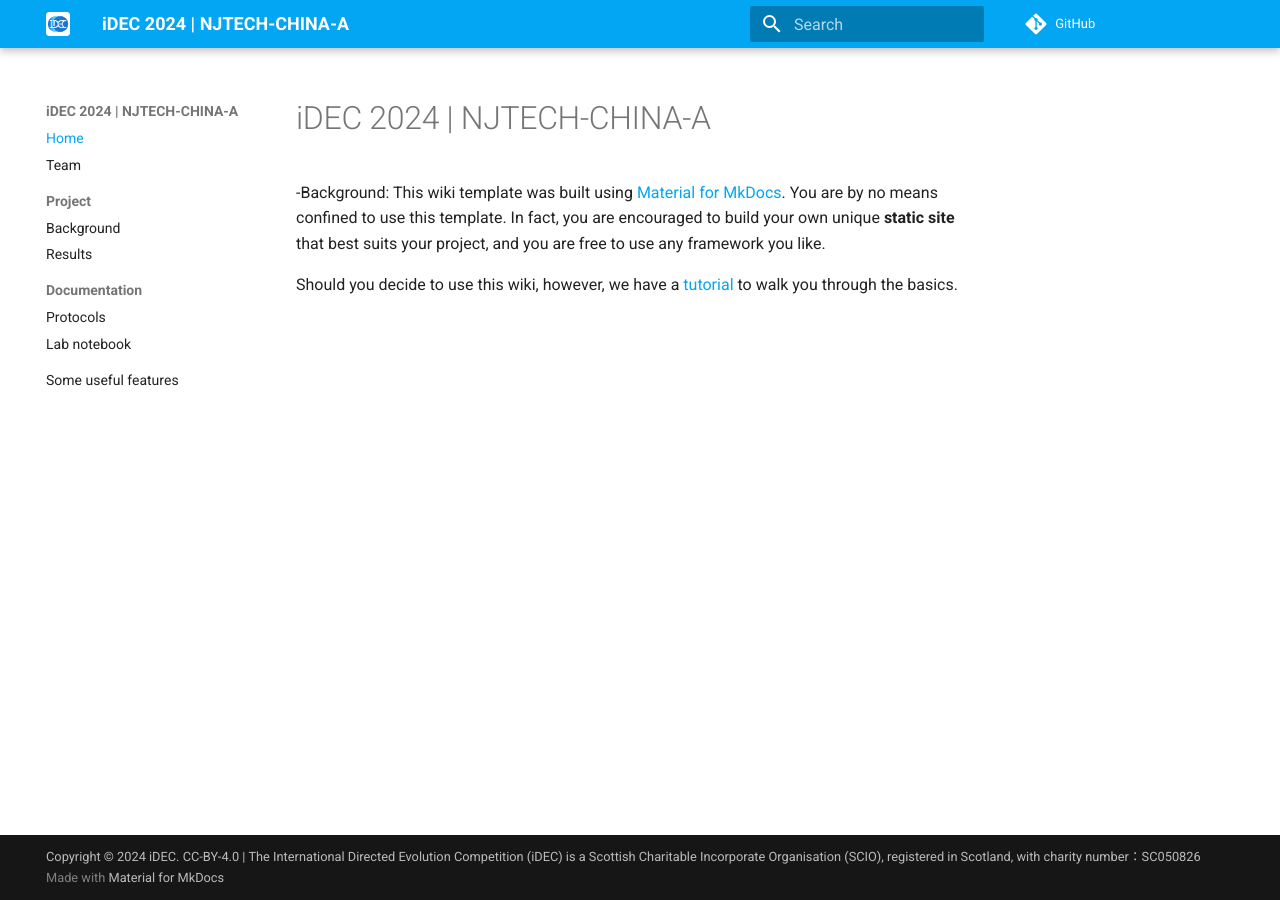
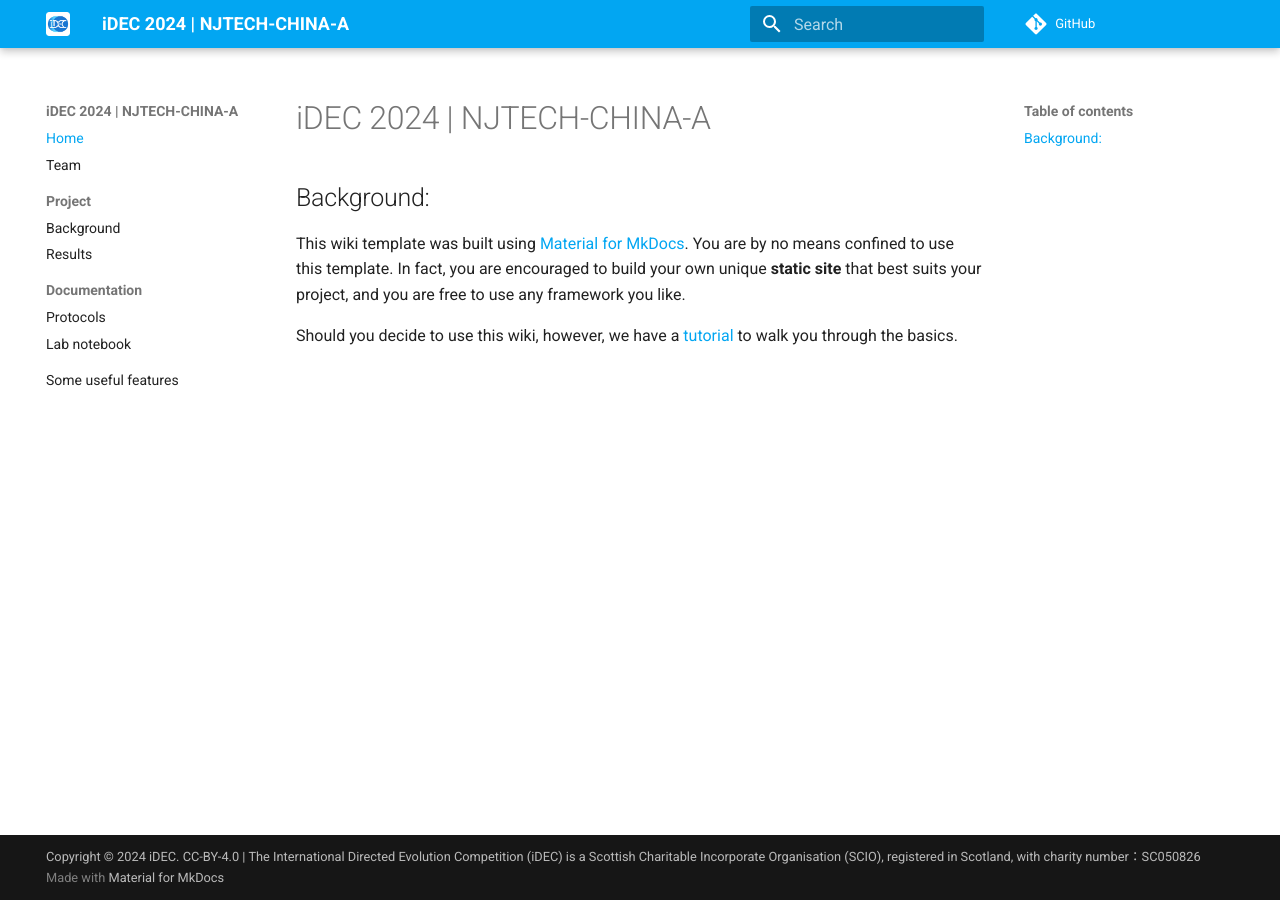
Before and after one commit to idec-teams/2024_NJTECH-CHINA-A, an MkDocs documentation site: the page built from docs/index.md, in a window 1280 px wide. Built offline with MkDocs 1.6.1 and Material for MkDocs 9.7.7, drawn with Linux system fonts in a browser that asks for light colours; comment, search, counter and statistics services are not loaded.

Commit message:
Update index.md

```diff
--- a/docs/index.md
+++ b/docs/index.md
@@ -1,6 +1,6 @@
 # iDEC 2024 | NJTECH-CHINA-A
 
--Background:
+## Background:
 This wiki template was built using [Material for MkDocs](https://squidfunk.github.io/mkdocs-material/). You are by no means confined to use this template. In fact, you are encouraged to build your own unique **static site** that best suits your project, and you are free to use any framework you like.
 
 Should you decide to use this wiki, however, we have a [tutorial](https://wiki.idec.io/team_wiki/mkdocs/) to walk you through the basics.
```
